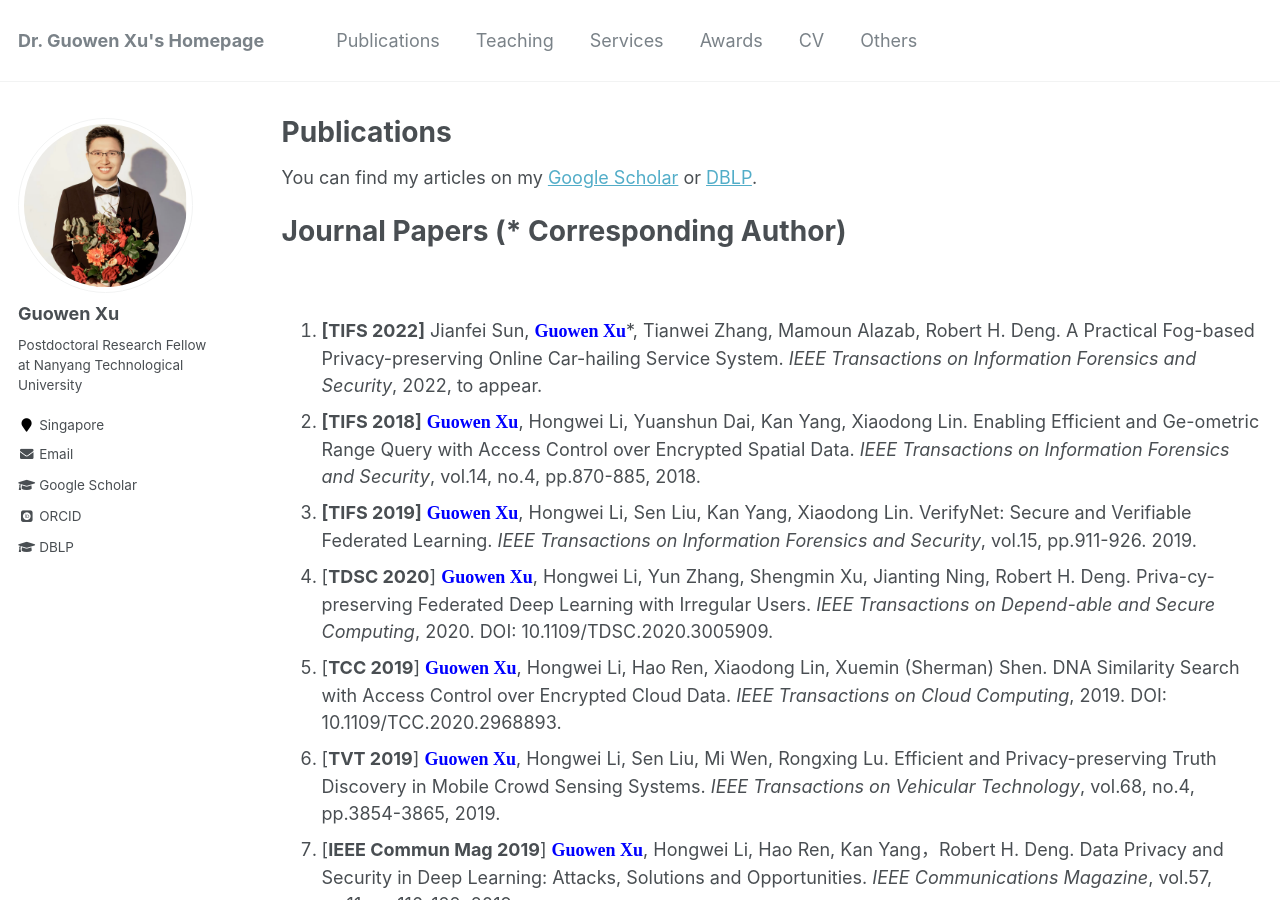
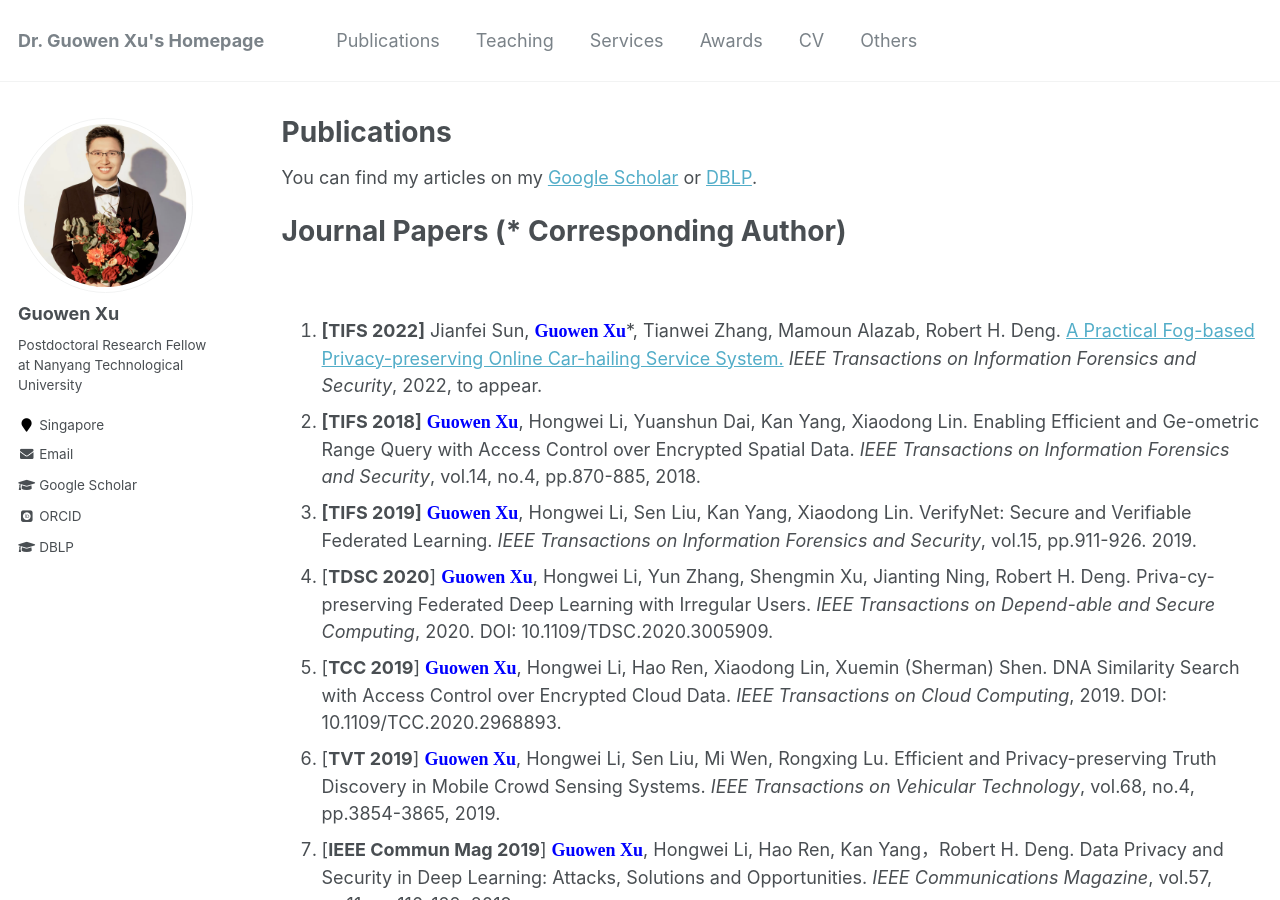
Before and after one commit to Guowen-xu/guowen-xu.github.io, a Jekyll site: the page built from _pages/publications.md, in a window 1280 px wide and 900 px high. Built offline with Jekyll 4.4.1, drawn with Linux system fonts in a browser that asks for light colours; some web fonts are replaced; part of the change alters nothing that is shown.

Commit message:
Update publications.md

```diff
--- a/_pages/publications.md
+++ b/_pages/publications.md
@@ -14,7 +14,7 @@ You can find my articles on my [Google Scholar](https://scholar.google.com.hk/ci
 
 
 
-1. **[TIFS 2022]** Jianfei Sun, **<font face="Times New Roman" color=blue size=4> Guowen Xu</font>**\*, Tianwei Zhang, Mamoun Alazab, Robert H. Deng. A Practical Fog-based Privacy-preserving Online Car-hailing Service System. *IEEE Transactions on Information Forensics and Security*, 2022, to appear.
+1. **[TIFS 2022]** Jianfei Sun, **<font face="Times New Roman" color=blue size=4> Guowen Xu</font>**\*, Tianwei Zhang, Mamoun Alazab, Robert H. Deng. [A Practical Fog-based Privacy-preserving Online Car-hailing Service System.](https://ieeexplore.ieee.org/document/9849044) *IEEE Transactions on Information Forensics and Security*, 2022, to appear.
 2. **[TIFS 2018]**  **<font face="Times New Roman" color=blue size=4> Guowen Xu</font>**, Hongwei Li, Yuanshun Dai, Kan Yang, Xiaodong Lin. Enabling Efficient and Ge-ometric Range Query with Access Control over Encrypted Spatial Data. *IEEE Transactions on Information Forensics and Security*, vol.14, no.4, pp.870-885, 2018.
 3. **[TIFS 2019]**  **<font face="Times New Roman" color=blue size=4> Guowen Xu</font>**, Hongwei Li, Sen Liu, Kan Yang, Xiaodong Lin. VerifyNet: Secure and Verifiable Federated Learning. *IEEE Transactions on Information Forensics and Security*, vol.15, pp.911-926. 2019.
 4. [**TDSC 2020**] **<font face="Times New Roman" color=blue size=4> Guowen Xu</font>**, Hongwei Li, Yun Zhang, Shengmin Xu, Jianting Ning, Robert H. Deng. Priva-cy-preserving Federated Deep Learning with Irregular Users. *IEEE Transactions on Depend-able and Secure Computing*, 2020. DOI: 10.1109/TDSC.2020.3005909.
```
